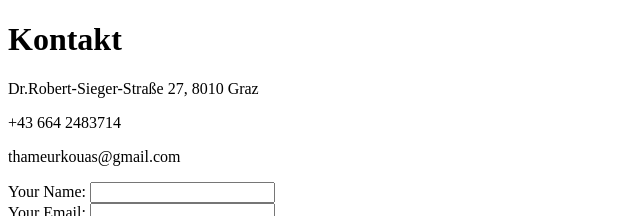
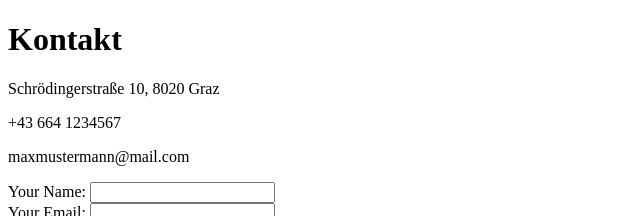
Before and after one commit to thameurk/cv, a plain HTML site: page contactme.html in a window 1280 px wide. Shown: the top 216 px of the page, without its empty margins (0-640 px from the left). Drawn offline with Linux system fonts and the light colour scheme.

Commit message:
Persönliche Daten entfernt contactme.html
Persönliche Daten entfernt und mit fiktive Daten ersetzt

```diff
--- a/contactme.html
+++ b/contactme.html
@@ -5,11 +5,11 @@
     </head>
     <body>
         <h1>Kontakt</h1>
-        <p>Dr.Robert-Sieger-Straße 27, 8010 Graz</p>
-        <p>+43 664 2483714</p>
-        <p>thameurkouas@gmail.com</p>
+        <p>Schrödingerstraße 10, 8020 Graz</p>
+        <p>+43 664 1234567</p>
+        <p>maxmustermann@mail.com</p>
 
-        <form action="mailto:thameurkouas@gmail.com" method="post" enctype="text/plain">
+        <form action="mailto:maxmustermann@mail.com" method="post" enctype="text/plain">
             <label for="">Your Name:</label>
             <input type="text" name="" id=""><br>
             <label>Your Email:</label>
```
